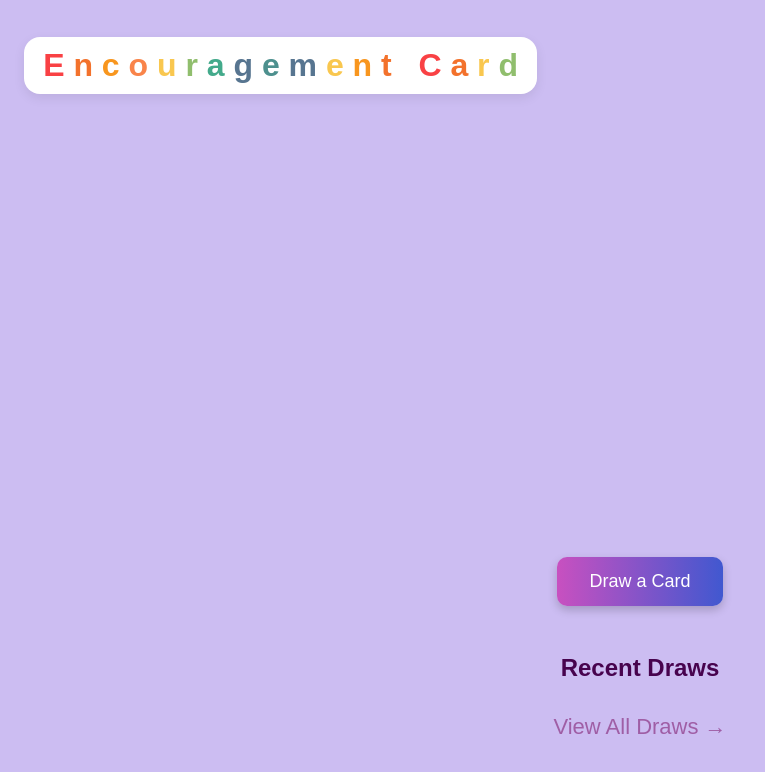
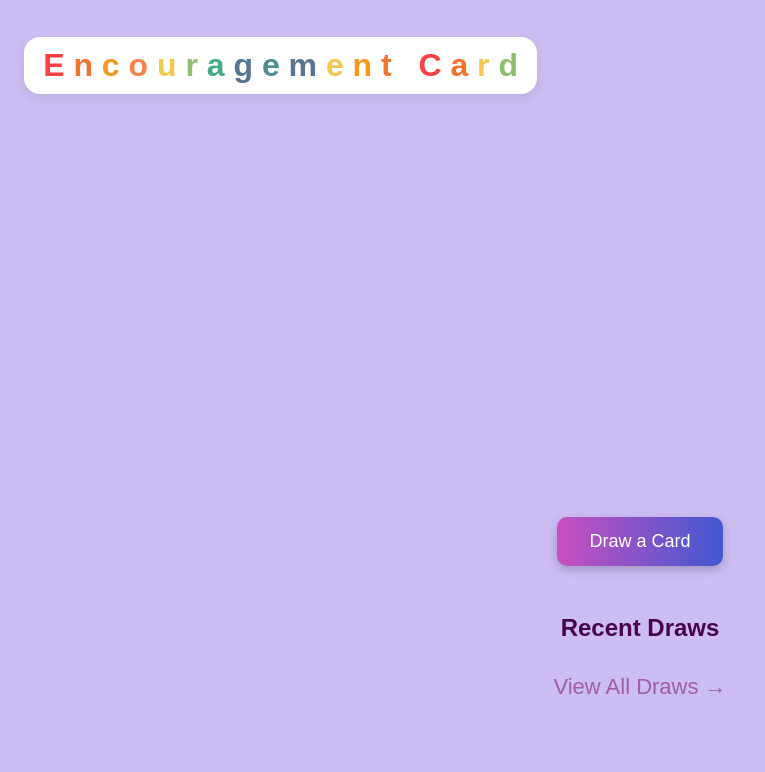
Before and after one commit to Carrie8348/Encouragement-Cards, a plain HTML site: page index.html in a window 1280 px wide. Shown: the whole page, without its empty margins (0-765 px from the left). Drawn offline with Linux system fonts and the light colour scheme.

Commit message:
adjusting

```diff
--- a/index.html
+++ b/index.html
@@ -39,8 +39,8 @@
 
     .draw-area {
       position: relative;
-      margin-top: 40px;
-      height: 350px;
+      height: 350px; /* 初始更紧凑 */
+      transition: height 0.5s ease; /* 平滑过渡 */
     }
 
     .floating-card {
@@ -277,6 +277,8 @@
       card.classList.remove("animate");
       void card.offsetWidth;
       card.classList.add("animate");
+      document.querySelector('.draw-area').style.height = "550px";
+
 
       // 播放音效
       const audio = document.getElementById("drawSound");
```
